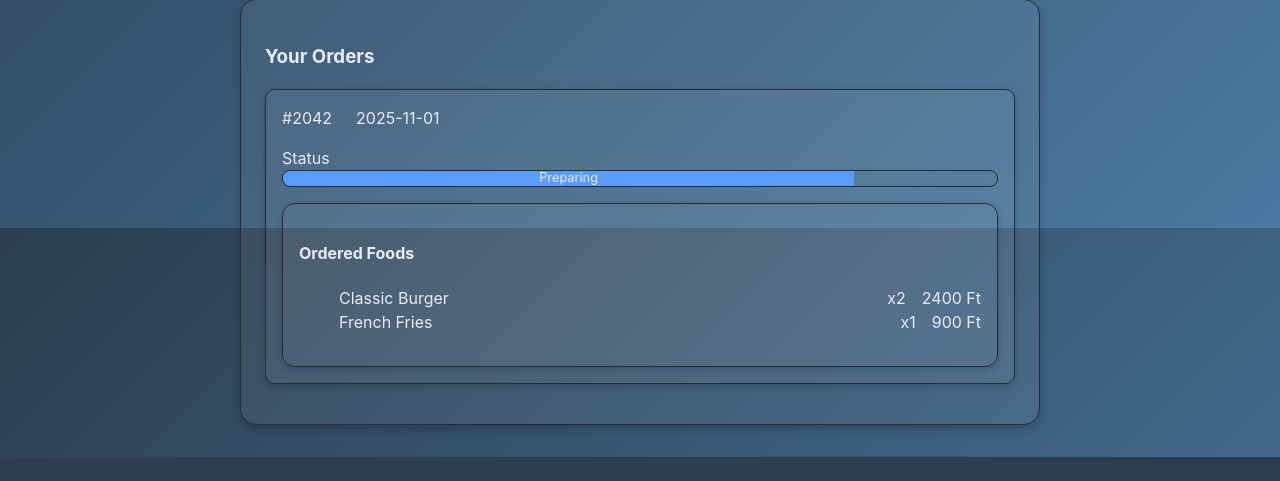
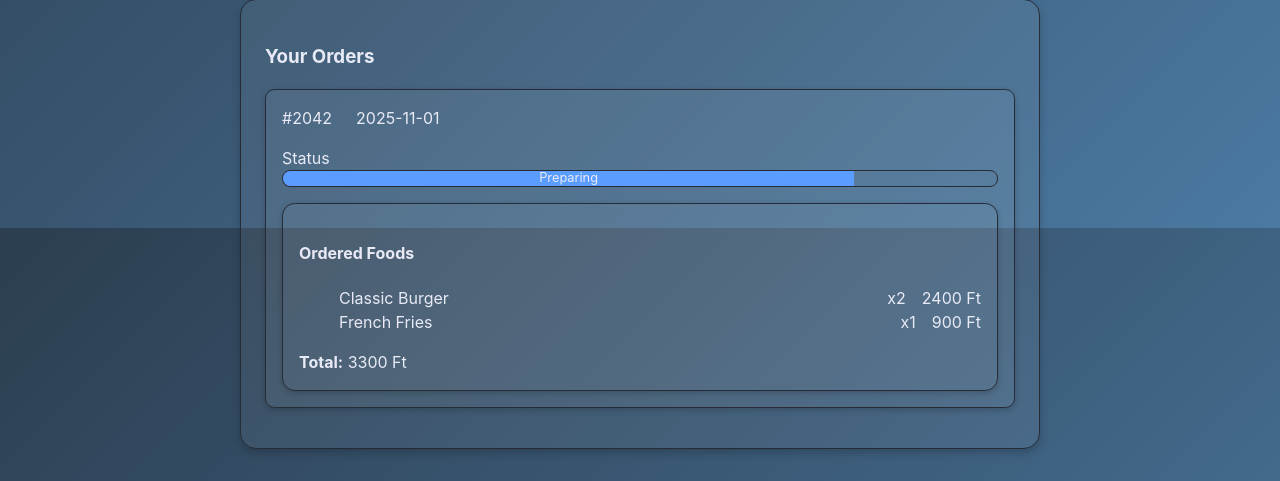
Before and after one commit to KKondor/2025-szfm-big-project, a Flask app: page /profile in a window 1280 px wide. Shown: the part 572-1053 px from the top of the page. Before the commit the page ends 1029 px from the top, so only its background shows below. Run offline with Flask 3, Linux system fonts and the light colour scheme.

Commit message:
feat: added total in view orders in profile page

```diff
--- a/src/frontend/templates/profile.html
+++ b/src/frontend/templates/profile.html
@@ -54,6 +54,7 @@
               <span class="item-price">900 Ft</span>
             </li>
           </ul>
+          <span class="order-total"><strong>Total:</strong> 3300 Ft</span>
         </div>
         </div>
       </div>
```
